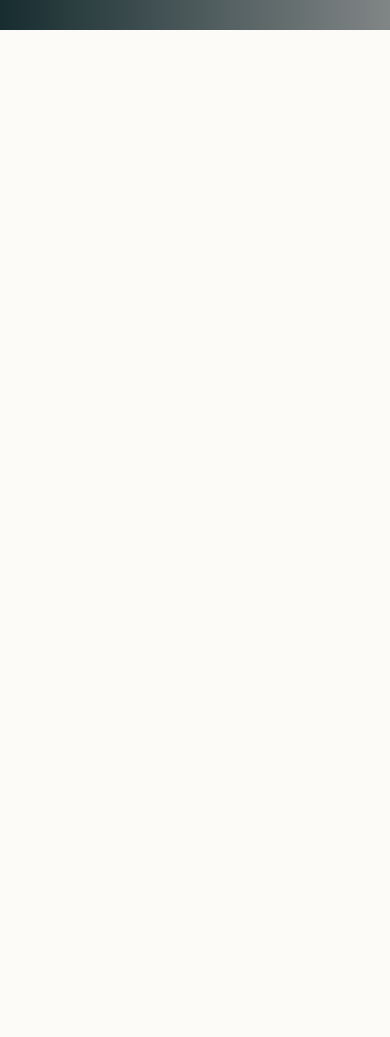
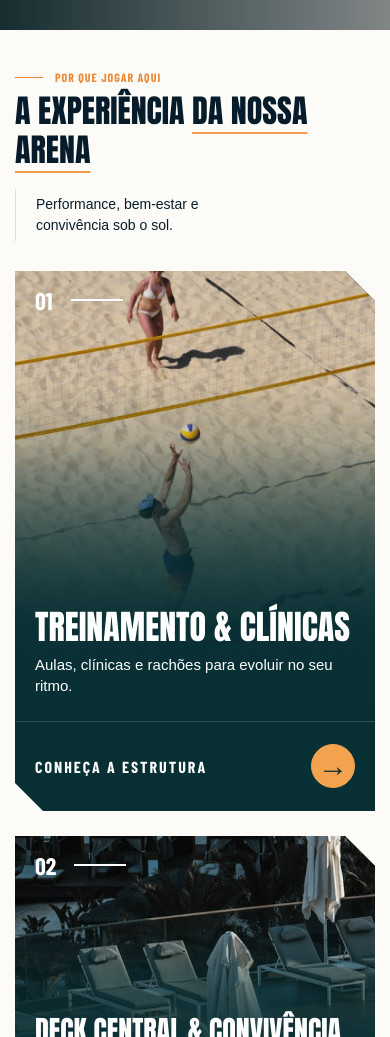
Before and after one commit to DanielMano11/frontend-arenas, a React (Vite) app in the folder frontend/: page / in a window 390 px wide. Shown: the part 531-1568 px from the top of the page. Before the commit the page ends 844 px from the top, so only its background shows below. Built offline with nearby package versions, Linux system fonts and the light colour scheme; grey boxes are pictures that could not be loaded.

Commit message:
Criação de cards experiencia

```diff
--- a/frontend/index.html
+++ b/frontend/index.html
@@ -6,6 +6,9 @@
   <link rel="icon" type="image/svg+xml" href="/favicon.svg" />
   <meta name="viewport" content="width=device-width, initial-scale=1.0" />
   <title>Arena Solar</title>
+  <link rel="preconnect" href="https://fonts.googleapis.com" />
+  <link rel="preconnect" href="https://fonts.gstatic.com" crossorigin />
+  <link href="https://fonts.googleapis.com/css2?family=Anton&family=Barlow+Condensed:wght@700&display=swap" rel="stylesheet" />
 </head>
 
 <body>
--- a/frontend/src/App.css
+++ b/frontend/src/App.css
@@ -3,3 +3,73 @@
   display: flex;
   flex-direction: column;
 }
+
+.cabecalho-experiencias {
+  display: flex;
+  align-items: flex-end;
+  justify-content: space-between;
+  gap: 40px;
+  width: calc(100% - 40px);
+  max-width: 1200px;
+  margin: 40px auto 10px;
+  color: #061c2b;
+}
+
+.cabecalho-experiencias small {
+  display: flex;
+  align-items: center;
+  gap: 12px;
+  margin-bottom: 8px;
+  color: #e88936;
+  font-family: 'Barlow Condensed', sans-serif;
+  font-size: 12px;
+  letter-spacing: 1px;
+}
+
+.cabecalho-experiencias small::before {
+  content: '';
+  width: 28px;
+  height: 1px;
+  background-color: #e88936;
+}
+
+.cabecalho-experiencias h2 {
+  font-family: 'Anton', Impact, sans-serif;
+  font-size: 48px;
+  font-weight: normal;
+  line-height: 1.2;
+  text-transform: uppercase;
+}
+
+.cabecalho-experiencias h2 span {
+  text-decoration: underline #f2994a 2px;
+  text-underline-offset: 8px;
+}
+
+.cabecalho-experiencias > p {
+  max-width: 230px;
+  padding: 5px 0 5px 20px;
+  border-left: 1px solid #dddddd;
+  font-size: 14px;
+  line-height: 1.5;
+}
+
+@media (max-width: 1100px) {
+  .cabecalho-experiencias h2 {
+    font-size: 36px;
+  }
+}
+
+@media (max-width: 768px) {
+  .cabecalho-experiencias {
+    flex-direction: column;
+    align-items: flex-start;
+    gap: 20px;
+    width: calc(100% - 30px);
+  }
+
+  .cabecalho-experiencias h2 {
+    font-size: 32px;
+  }
+
+}
--- a/frontend/src/App.jsx
+++ b/frontend/src/App.jsx
@@ -1,10 +1,46 @@
 import { Header } from './components/Header/Header';
+import { CartaoExperiencia } from './components/Cards/CardExperiencia/CardExperiencia';
 import './App.css';
 
 function App() {
   return (
     <div className="aplicacao">
       <Header />
+
+      <header className="cabecalho-experiencias">
+        <div>
+          <small>POR QUE JOGAR AQUI</small>
+          <h2>A experiência <span>da nossa arena</span></h2>
+        </div>
+        <p>
+          Performance, bem-estar e convivência sob o sol.
+        </p>
+      </header>
+
+      <div className="experiencias" id="estrutura">
+        <CartaoExperiencia
+          numero="01"
+          imagem="/images/experiencia/volei.png"
+          titulo="Treinamento & clínicas"
+          texto="Aulas, clínicas e rachões para evoluir no seu ritmo."
+          destaque
+        />
+
+        <CartaoExperiencia
+          numero="02"
+          imagem="/images/experiencia/deck.png"
+          titulo="Deck central & convivência"
+          texto="Sombra, mesas e uma vista privilegiada dos jogos."
+        />
+
+        <CartaoExperiencia
+          numero="03"
+          imagem="/images/experiencia/estrutura.png"
+          titulo="Estrutura padrão torneio"
+          texto="Redes oficiais, iluminação profissional e recuo seguro."
+        />
+      </div>
+
     </div>
   );
 }
--- a/frontend/src/components/Cabecalho/Cabecalho.css
+++ b/frontend/src/components/Cabecalho/Cabecalho.css
@@ -54,6 +54,10 @@
 }
 
 @media (max-width: 768px) {
+  .cabecalho {
+    padding: 15px;
+  }
+
   .cabecalho .container {
     flex-direction: column;
     gap: 15px;
--- /dev/null
+++ b/frontend/src/components/Cards/CardExperiencia/CardExperiencia.css
@@ -0,0 +1,205 @@
+.experiencias {
+    display: grid;
+    grid-template-columns: minmax(0, 0.85fr) minmax(0, 1fr);
+    grid-template-rows: 330px 330px;
+    gap: 30px;
+    width: calc(100% - 40px);
+    max-width: 1200px;
+    margin: 0 auto;
+    padding: 20px 0;
+}
+
+.cartao-experiencia {
+    display: flex;
+    flex-direction: column;
+    overflow: hidden;
+    background-color: #082f34;
+    color: #ffffff;
+    clip-path: polygon(0 0, calc(100% - 30px) 0, 100% 30px, 100% 100%, 28px 100%, 0 calc(100% - 28px));
+}
+
+.cartao-destaque {
+    grid-row: span 2;
+}
+
+.foto-experiencia {
+    position: relative;
+    flex: 1;
+    min-height: 0;
+    overflow: hidden;
+}
+
+.imagem-experiencia {
+    width: 100%;
+    height: 100%;
+    object-fit: cover;
+}
+
+.conteudo-experiencia {
+    position: absolute;
+    inset: 0;
+    display: flex;
+    flex-direction: column;
+    justify-content: flex-end;
+    padding: 35px 40px;
+    background: linear-gradient(to top, #082f34, rgba(8, 47, 52, 0.45) 45%, transparent 75%);
+}
+
+.numero-experiencia {
+    position: absolute;
+    top: 15px;
+    left: 40px;
+    display: flex;
+    align-items: center;
+    gap: 18px;
+    font-family: 'Barlow Condensed', sans-serif;
+    font-size: 24px;
+    font-weight: bold;
+}
+
+.numero-experiencia::after {
+    content: '';
+    width: 52px;
+    height: 2px;
+    background-color: #ffffff;
+}
+
+.conteudo-experiencia h3 {
+    margin-bottom: 8px;
+    font-family: 'Anton', Impact, sans-serif;
+    font-size: 36px;
+    font-weight: normal;
+    line-height: 1.15;
+    text-transform: uppercase;
+}
+
+.cartao-destaque h3 {
+    font-size: 48px;
+}
+
+.conteudo-experiencia p {
+    font-size: 17px;
+    line-height: 1.4;
+}
+
+.botao-estrutura {
+    display: flex;
+    align-items: center;
+    justify-content: space-between;
+    gap: 15px;
+    min-height: 75px;
+    padding: 10px 40px;
+    border-top: 1px solid rgba(255, 255, 255, 0.15);
+    color: #ffffff;
+    text-decoration: none;
+    font-family: 'Barlow Condensed', sans-serif;
+    font-size: 19px;
+    font-weight: bold;
+    letter-spacing: 2px;
+    text-transform: uppercase;
+}
+
+.cartao-destaque .botao-estrutura {
+    min-height: 90px;
+}
+
+.seta-estrutura {
+    display: flex;
+    align-items: center;
+    justify-content: center;
+    flex-shrink: 0;
+    width: 52px;
+    height: 52px;
+    border: 1px solid rgba(255, 255, 255, 0.4);
+    border-radius: 50%;
+    font-family: Arial, sans-serif;
+    font-size: 30px;
+    font-weight: normal;
+    letter-spacing: 0;
+}
+
+.cartao-destaque .seta-estrutura,
+.botao-estrutura:hover .seta-estrutura,
+.botao-estrutura:focus-visible .seta-estrutura {
+    background-color: #f3a34d;
+    border-color: #f3a34d;
+    color: #082f34;
+}
+
+.botao-estrutura:focus-visible {
+    outline: 2px solid #ffffff;
+    outline-offset: -5px;
+}
+
+@media (max-width: 1100px) {
+    .conteudo-experiencia {
+        padding: 25px;
+    }
+
+    .numero-experiencia {
+        left: 25px;
+    }
+
+    .conteudo-experiencia h3 {
+        font-size: 28px;
+    }
+
+    .cartao-destaque h3 {
+        font-size: 38px;
+    }
+
+    .botao-estrutura {
+        padding: 10px 25px;
+    }
+}
+
+@media (max-width: 860px) {
+    .experiencias {
+        grid-template-columns: 1fr;
+        grid-template-rows: auto;
+        gap: 25px;
+    }
+
+    .cartao-experiencia {
+        height: 360px;
+    }
+
+    .cartao-destaque {
+        grid-row: auto;
+        height: 540px;
+    }
+}
+
+@media (max-width: 768px) {
+    .experiencias {
+        width: calc(100% - 30px);
+    }
+}
+
+@media (max-width: 480px) {
+    .conteudo-experiencia {
+        padding: 25px 20px;
+    }
+
+    .numero-experiencia {
+        left: 20px;
+    }
+
+    .cartao-destaque h3 {
+        font-size: 34px;
+    }
+
+    .conteudo-experiencia p {
+        font-size: 15px;
+    }
+
+    .botao-estrutura {
+        padding: 10px 20px;
+        font-size: 16px;
+    }
+
+    .seta-estrutura {
+        width: 44px;
+        height: 44px;
+    }
+}
--- /dev/null
+++ b/frontend/src/components/Cards/CardExperiencia/CardExperiencia.jsx
@@ -0,0 +1,22 @@
+import './CardExperiencia.css'
+
+export function CartaoExperiencia({ numero, titulo, texto, imagem, destaque }) {
+    return (
+        <div className={destaque ? 'cartao-experiencia cartao-destaque' : 'cartao-experiencia'}>
+            <div className="foto-experiencia">
+                <img src={imagem} alt={titulo} className="imagem-experiencia" />
+                <div className="conteudo-experiencia">
+                    <span className="numero-experiencia">
+                        {numero}
+                    </span>
+                    <h3>{titulo}</h3>
+                    <p>{texto}</p>
+                </div>
+            </div>
+            <a href="#estrutura" className="botao-estrutura">
+                <span>Conheça a estrutura</span>
+                <span className="seta-estrutura">→</span>
+            </a>
+        </div>
+    );
+}
```
Also changed, not shown: frontend/src/components/Cards/CardEsportes/CardEsporte.css (added), frontend/src/components/Cards/CardEsportes/CardEsporte.jsx (added), 1 other file (tests, documents, lock files or other folders).
